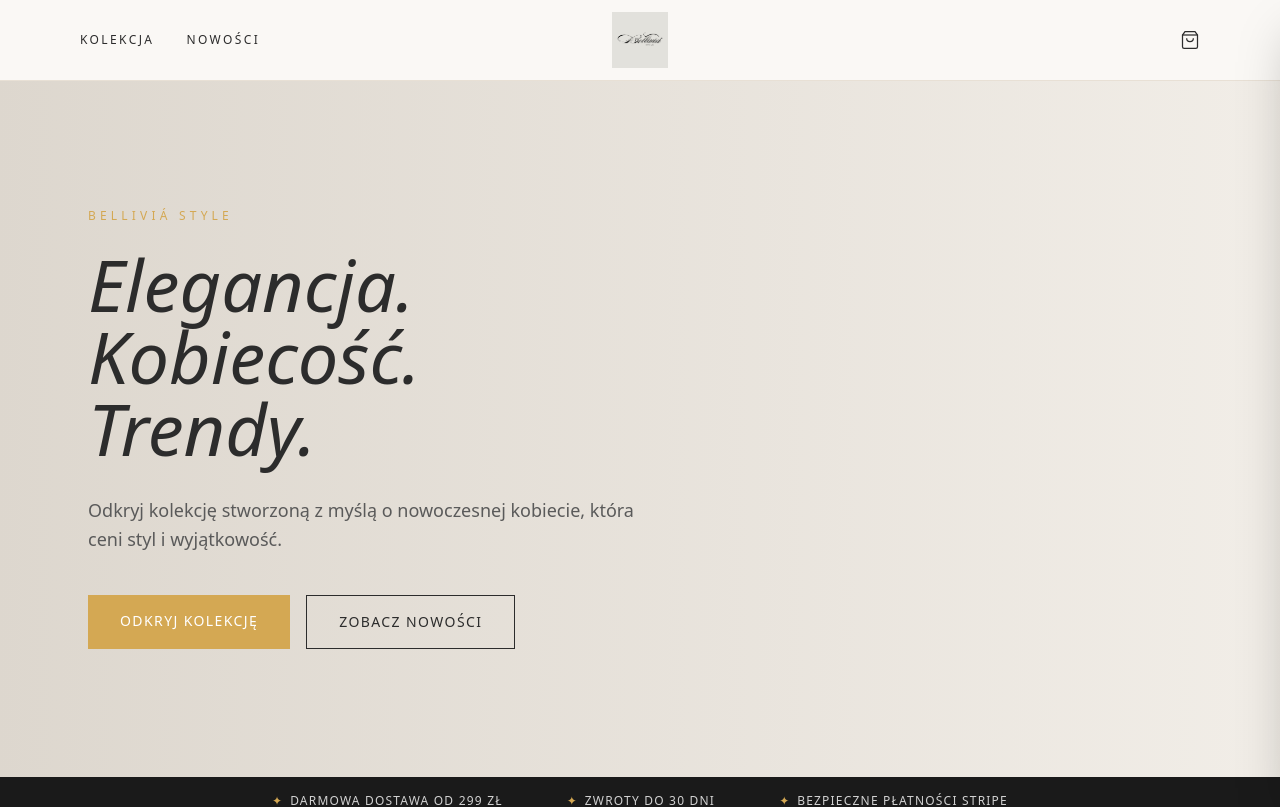
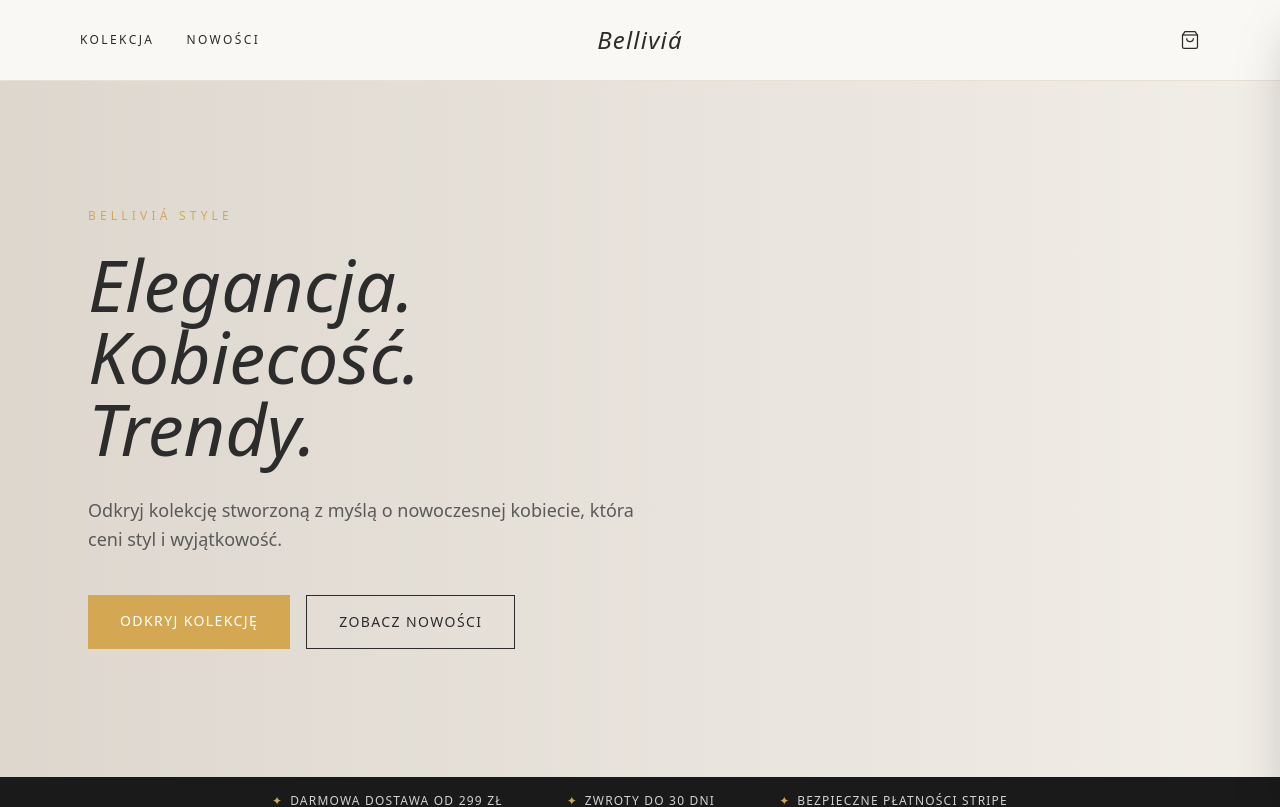
Before and after one commit to bellivia8/bellivia-shop, a Next.js app: page / in a window 1280 px wide. Shown: the top 807 px of the page. Built offline with nearby package versions, Linux system fonts and the light colour scheme; a web font is replaced by a local one.

Commit message:
restore text logo

```diff
--- a/components/Header.js
+++ b/components/Header.js
@@ -59,16 +59,14 @@ export default function Header() {
               </Link>
             </nav>
 
-            {/* LOGO */}
+            {/* Logo / Marka */}
             <Link
               href="/"
-              className="absolute left-1/2 -translate-x-1/2"
+              className="absolute left-1/2 -translate-x-1/2 text-center"
             >
-              <img
-                src="/logo.jpg"
-                alt="Belliviá Style"
-                className="h-10 md:h-14 w-auto object-contain"
-              />
+              <span className="text-xl md:text-2xl font-light italic tracking-wider text-[#2c2c2c]">
+                Belliviá
+              </span>
             </Link>
 
             {/* Prawa strona */}
```
